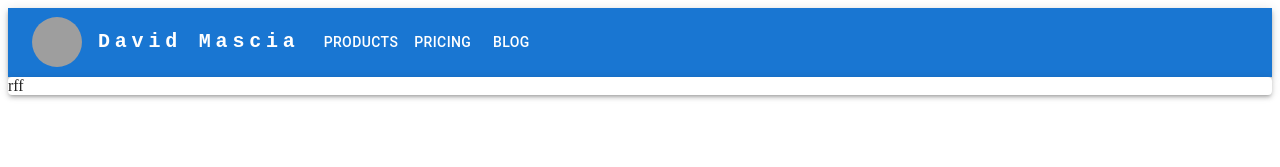
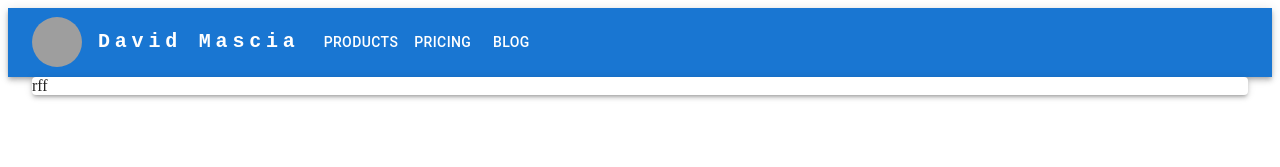
Before and after one commit to dmascia/davidmascia.com, a Next.js app: page / in a window 1280 px wide. Shown: the top 167 px of the page. Built offline with nearby package versions, Linux system fonts and the light colour scheme; grey boxes are pictures that could not be loaded; what @mui/material-nextjs would draw is missing.

Commit message:
Mon, Jan 13, 2025, 11:40 AM -05:00

```diff
--- a/src/app/page.tsx
+++ b/src/app/page.tsx
@@ -1,10 +1,14 @@
 import Layout from "@/components/Layout/layout";
 import Paper from "@mui/material/Paper";
+import Container from "@mui/material/Container";
+
 export default function Home() {
   return (
     <>
       <Layout>
-        <Paper elevation={3}>rff</Paper>
+        <Container maxWidth="xl">
+          <Paper elevation={3}>rff</Paper>
+        </Container>
       </Layout>
     </>
   );
--- a/src/components/Header/header.tsx
+++ b/src/components/Header/header.tsx
@@ -29,7 +29,7 @@ function Header() {
 
   return (
     <AppBar position="static">
-      <Container maxWidth="xl" mb="4">
+      <Container maxWidth="xl">
         <Toolbar disableGutters>
           <Box sx={{ display: { xs: "none", md: "flex" }, mr: 2 }}>
             <Image
```
